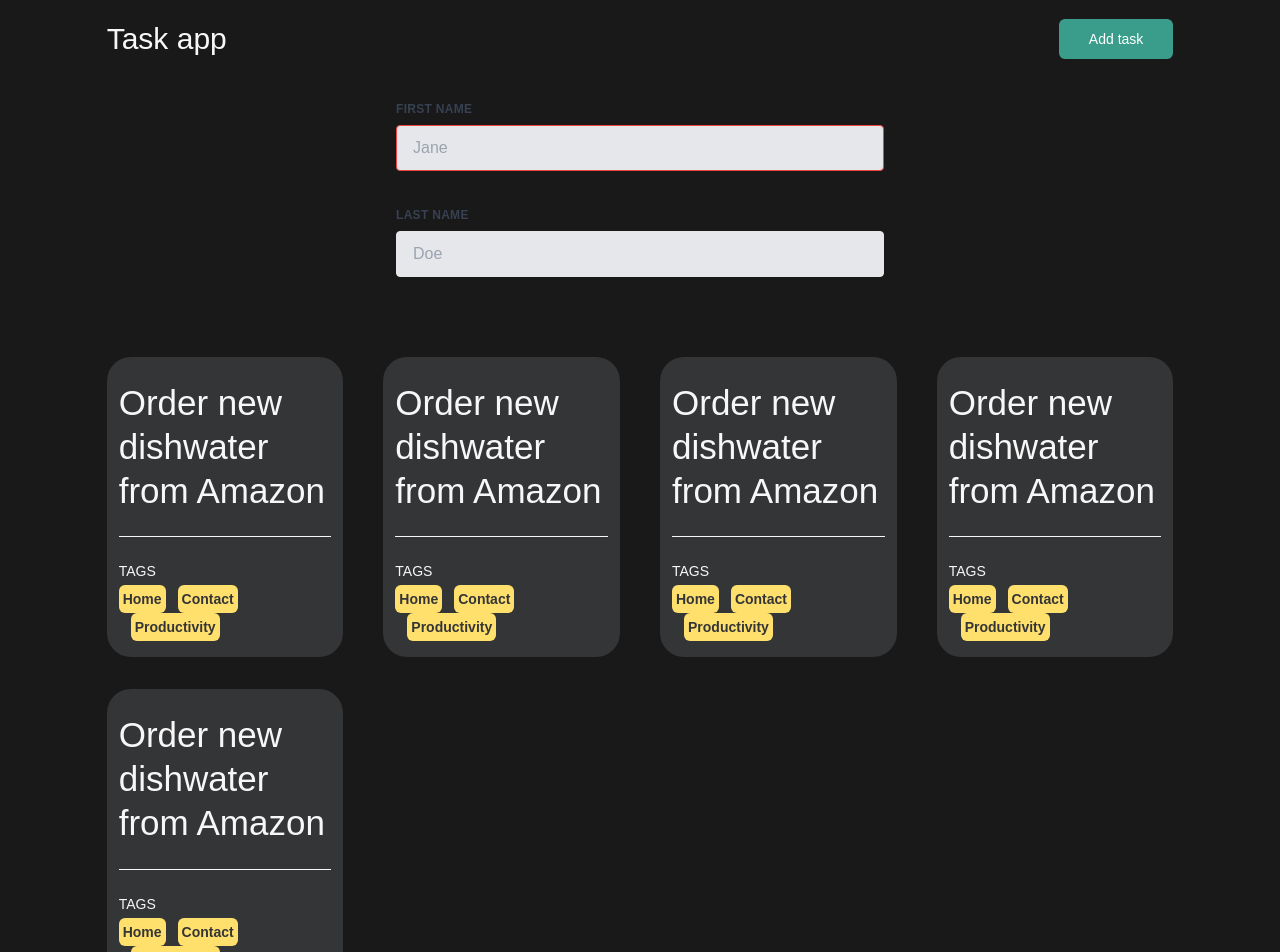
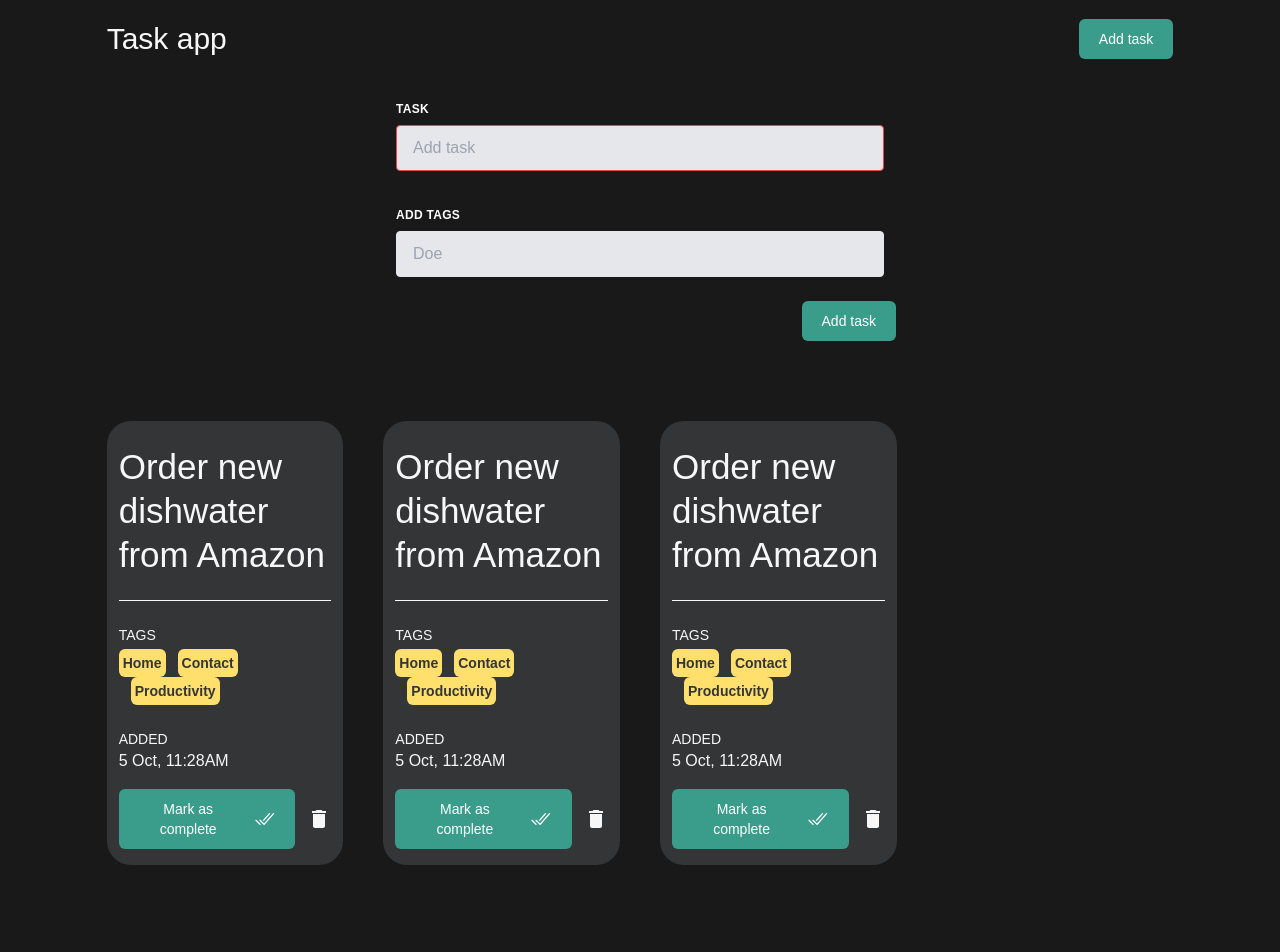
Before and after one commit to IsraelChidera/task-app, a React (Vite) app: page / in a window 1280 px wide. Shown: the top 952 px of the page. Built offline with nearby package versions, Linux system fonts and the light colour scheme.

Commit message:
Feature: add todos

```diff
--- a/src/components/elements/Button/index.tsx
+++ b/src/components/elements/Button/index.tsx
@@ -10,7 +10,7 @@ type ButtonProps = {
 
 const index = ({ type, children, className, onClick, ...props }: ButtonProps) => {
     return (
-        <button type={type} onClick={onClick} className={`rounded-md py-[10px] px-[30px] bg-primary text-sm text-white ${className}`} {...props}>
+        <button type={type} onClick={onClick} className={`rounded-md py-[10px] px-[20px] bg-primary text-sm text-white ${className}`} {...props}>
             {children}
         </button>
     )
--- a/src/components/widget/AddTask.tsx
+++ b/src/components/widget/AddTask.tsx
@@ -1,22 +1,69 @@
-import React from 'react'
+import { useState } from 'react'
+import Button from '../elements/Button';
+
+type FormData = {
+    task: string,
+    tags: string,
+    completed: boolean,
+    startDate: any,
+}
 
 const AddTask = () => {
+    const [formData, setFormData] = useState<FormData>({
+        task: "",
+        tags: "",
+        completed: false,
+        startDate: new Date().toDateString()
+    },);
+
+    const handleChange = (e: any) => {
+        setFormData({ ...formData, [e.target.name]: e.target.value });
+    }
+
+    const handleTodo = (e: React.FormEvent<HTMLFormElement>) => {
+        e.preventDefault();
+        console.log(formData)
+        localStorage.setItem("Todos", JSON.stringify(formData));
+    }
+
+
     return (
-        <form className="mt-10 flex items-center justify-center">
+        <form onSubmit={handleTodo} className="mt-10 flex items-center justify-center">
             <div className="grid space-y-6  w-full max-w-lg -mx-3 mb-6">
                 <div className="w-full  px-3 mb-6 md:mb-0">
-                    <label className="block uppercase tracking-wide text-gray-700 text-xs font-bold mb-2" htmlFor="grid-first-name">
-                        First Name
+                    <label className="block uppercase tracking-wide text-white text-xs font-bold mb-2" htmlFor="grid-first-name">
+                        Task
                     </label>
-                    <input className="appearance-none block w-full bg-gray-200 text-gray-700 border border-red-500 rounded py-3 px-4 mb-3 leading-tight focus:outline-none focus:bg-white" id="grid-first-name" type="text" placeholder="Jane"/>
-
+                    <input
+                        className="appearance-none block w-full bg-gray-200 text-gray-700 border border-red-500 rounded py-3 px-4 mb-3 leading-tight focus:outline-none focus:bg-white"
+                        id="task"
+                        type="text"
+                        placeholder="Add task"
+                        name="task"
+                        value={formData.task}
+                        onChange={handleChange}
+                    />
                 </div>
 
                 <div className="w-full px-3">
-                    <label className="block uppercase tracking-wide text-gray-700 text-xs font-bold mb-2" htmlFor="grid-last-name">
-                        Last Name
+                    <label className="block uppercase tracking-wide text-white text-xs font-bold mb-2" htmlFor="grid-last-name">
+                        Add tags
                     </label>
-                    <input className="appearance-none block w-full bg-gray-200 text-gray-700 border border-gray-200 rounded py-3 px-4 leading-tight focus:outline-none focus:bg-white focus:border-gray-500" id="grid-last-name" type="text" placeholder="Doe"/>
+                    <input
+                        className="appearance-none block w-full bg-gray-200 text-gray-700 border border-gray-200 rounded py-3 px-4 leading-tight focus:outline-none focus:bg-white focus:border-gray-500"
+                        id="grid-last-name"
+                        type="text"
+                        name="tags"
+                        placeholder="Doe"
+                        value={formData.tags}
+                        onChange={handleChange}
+                    />
+                </div>
+
+                <div className='flex justify-end '>
+                    <Button type="submit">
+                        <span>Add task</span>
+                    </Button>
                 </div>
             </div>
         </form>
--- a/src/components/widget/Todos.tsx
+++ b/src/components/widget/Todos.tsx
@@ -1,5 +1,8 @@
 import React from 'react';
 import Container from '../elements/Container';
+import Button from '../elements/Button';
+import { IoCheckmarkDone } from "react-icons/io5";
+import { MdDelete } from "react-icons/md";
 
 const Todos = () => {
     return (
@@ -15,18 +18,18 @@ const Todos = () => {
                             <div className='bg-yellow text-dark font-semibold p-1 rounded-md'>Contact</div>
                             <div className='bg-yellow text-dark font-semibold p-1 rounded-md'>Productivity</div>
                         </div>
-                </div>
+
+                        <div className='mt-6'>
+                            <p className='mt-6 text-sm text-[#f7f7f7] font-medium'>ADDED</p>
+
+                            <p> 5 Oct, 11:28AM</p>
                         </div>
 
-            <div className='bg-dark rounded-3xl pt-6 pb-4 px-3'>
-                <h2 className='border-b border-[#f7f7f7] text-[35px] leading-tight pb-6'>Order new dishwater from Amazon</h2>
-
-                <div>
-                    <p className='mt-6 text-sm text-[#f7f7f7] font-medium'>TAGS</p>
-                    <div className='mt-1 flex space-x-3 items-center flex-wrap text-sm'>
-                        <div className='bg-yellow text-dark font-semibold p-1 rounded-md'>Home</div>
-                        <div className='bg-yellow text-dark font-semibold p-1 rounded-md'>Contact</div>
-                        <div className='bg-yellow text-dark font-semibold p-1 rounded-md'>Productivity</div>
+                        <div className='mt-4 flex space-x-3 items-center'>
+                            <Button className='flex items-center space-x-4'> <span>Mark as complete</span> <IoCheckmarkDone className='text-2xl' /> </Button>
+                            <button>
+                                <MdDelete className='text-2xl cursor-pointer' />
+                            </button>
                         </div>
                     </div>
                 </div>
@@ -41,18 +44,18 @@ const Todos = () => {
                             <div className='bg-yellow text-dark font-semibold p-1 rounded-md'>Contact</div>
                             <div className='bg-yellow text-dark font-semibold p-1 rounded-md'>Productivity</div>
                         </div>
-                </div>
+
+                        <div className='mt-6'>
+                            <p className='mt-6 text-sm text-[#f7f7f7] font-medium'>ADDED</p>
+
+                            <p> 5 Oct, 11:28AM</p>
                         </div>
 
-            <div className='bg-dark rounded-3xl pt-6 pb-4 px-3'>
-                <h2 className='border-b border-[#f7f7f7] text-[35px] leading-tight pb-6'>Order new dishwater from Amazon</h2>
-
-                <div>
-                    <p className='mt-6 text-sm text-[#f7f7f7] font-medium'>TAGS</p>
-                    <div className='mt-1 flex space-x-3 items-center flex-wrap text-sm'>
-                        <div className='bg-yellow text-dark font-semibold p-1 rounded-md'>Home</div>
-                        <div className='bg-yellow text-dark font-semibold p-1 rounded-md'>Contact</div>
-                        <div className='bg-yellow text-dark font-semibold p-1 rounded-md'>Productivity</div>
+                        <div className='mt-4 flex space-x-3 items-center'>
+                            <Button className='flex items-center space-x-4'> <span>Mark as complete</span> <IoCheckmarkDone className='text-2xl' /> </Button>
+                            <button>
+                                <MdDelete className='text-2xl cursor-pointer' />
+                            </button>
                         </div>
                     </div>
                 </div>
@@ -67,6 +70,19 @@ const Todos = () => {
                             <div className='bg-yellow text-dark font-semibold p-1 rounded-md'>Contact</div>
                             <div className='bg-yellow text-dark font-semibold p-1 rounded-md'>Productivity</div>
                         </div>
+
+                        <div className='mt-6'>
+                            <p className='mt-6 text-sm text-[#f7f7f7] font-medium'>ADDED</p>
+
+                            <p> 5 Oct, 11:28AM</p>
+                        </div>
+
+                        <div className='mt-4 flex space-x-3 items-center'>
+                            <Button className='flex items-center space-x-4'> <span>Mark as complete</span> <IoCheckmarkDone className='text-2xl' /> </Button>
+                            <button>
+                                <MdDelete className='text-2xl cursor-pointer' />
+                            </button>
+                        </div>
                     </div>
                 </div>
             </Container>
--- a/src/main.tsx
+++ b/src/main.tsx
@@ -1,13 +1,17 @@
-import React from 'react'
-import ReactDOM from 'react-dom/client'
-import App from './App.tsx'
-import './index.css'
-import { BrowserRouter } from 'react-router-dom'
+import React from 'react';
+import ReactDOM from 'react-dom/client';
+import App from './App.tsx';
+import './index.css';
+import { BrowserRouter } from 'react-router-dom';
+import { store } from './store/store';
+import { Provider } from 'react-redux';
 
 ReactDOM.createRoot(document.getElementById('root')!).render(
   <React.StrictMode>
-    <BrowserRouter>
-      <App />
-    </BrowserRouter>
+    <Provider store={store}>
+      <BrowserRouter>
+        <App />
+      </BrowserRouter>
+    </Provider>
   </React.StrictMode>,
 )
--- /dev/null
+++ b/src/store/features/todo/todoSlice.ts
@@ -0,0 +1,19 @@
+import { createSlice } from '@reduxjs/toolkit'
+
+const initialState = {
+  value: false,
+}
+
+export const todoSlice = createSlice({
+  name: 'todos',
+  initialState,
+  reducers: {
+    increment: (state) => {
+      state.value = true;
+    },
+  },
+})
+
+export const { increment } = todoSlice.actions
+
+export default todoSlice.reducer
--- /dev/null
+++ b/src/store/store.ts
@@ -0,0 +1,5 @@
+import { configureStore } from '@reduxjs/toolkit'
+
+export const store = configureStore({
+  reducer: {},
+})
```
Lines whose indentation alone changed are shown as unchanged.
